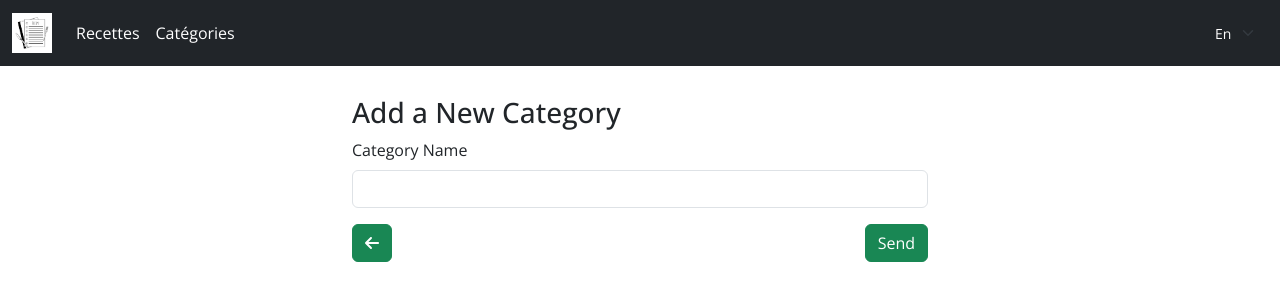
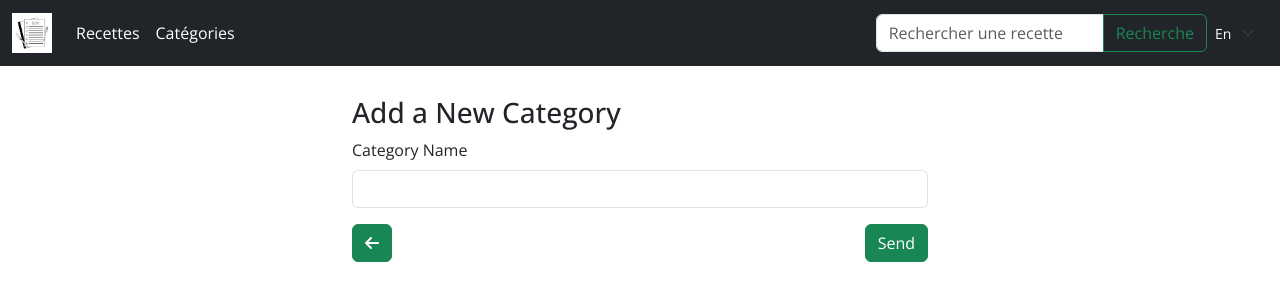
Before and after one commit to medbankole97/gestion-recette-frontEnd, a Vue app: page /categorie/new in a window 1280 px wide. Shown: the top 300 px of the page. Built offline with nearby package versions, Linux system fonts and the light colour scheme; a web font is replaced by a local one.

Commit message:
add input search

```diff
--- a/src/App.vue
+++ b/src/App.vue
@@ -16,6 +16,19 @@
             </li>
           </ul>
         </div>
+
+        <form class="d-flex" @submit.prevent="searchRecipe">
+          <div class="input-group">
+            <input
+              class="form-control"
+              type="search"
+              placeholder="Rechercher une recette"
+              v-model="searchQuery"
+              aria-label="Rechercher"
+            />
+            <button class="btn btn-outline-success" type="submit">Recherche</button>
+          </div>
+        </form>
         <div class="d-flex">
           <select id="langue" class="form-select form-select-sm bg-dark text-white border-0" @change="changeLanguage">
             <option value="en">En</option>
@@ -27,33 +40,50 @@
 
     <div class="content mt-5 pt-5">
       <router-view />
+      <div v-if="recetteStore.searchResults.length">
+        <h3>Résultats de recherche :</h3>
+        <ul>
+          <li v-for="recette in recetteStore.searchResults" :key="recette.id">
+            {{ recette.titre }}
+          </li>
+        </ul>
+      </div>
+      <div v-else-if="noResults">
+        <div class="alert alert-warning" role="alert">
+          Aucune recette trouvée
+        </div>
+      </div>
     </div>
   </div>
 </template>
 
 <script setup>
+import { ref } from 'vue';
+import { useRecetteStore } from './store/recetteStore';
 import { useI18n } from 'vue-i18n';
 
 const { locale } = useI18n();
+const searchQuery = ref('');
+const recetteStore = useRecetteStore();
+const noResults = ref(false);
 
 function changeLanguage(event) {
-  locale.value = event.target.value;}
+  locale.value = event.target.value;
+}
 
-
+function searchRecipe() {
+  recetteStore.searchRecettes(searchQuery.value);
+  noResults.value = recetteStore.searchResults.length === 0;
+}
 </script>
 
-
 <style scoped>
-
 .logo {
   height: 40px;
   width: auto;
 }
 
-
 .content {
   padding-top: 70px;
 }
-
-
 </style>
--- a/src/components/recettes/AjoutRecette.vue
+++ b/src/components/recettes/AjoutRecette.vue
@@ -82,7 +82,7 @@ const onSubmit = () => {
 }
 
 .hight {
-  background-image: url('/src/assets/cuisine/kebab.jpg');
+  background-image: url('/src/assets/cuisine/boulette.jpg');
   background-size: cover;
   background-position: center;
   height: 100vh;
--- a/src/locales/en.json
+++ b/src/locales/en.json
@@ -49,6 +49,7 @@
       "titre": "List of Categories",
       "col1": "Category Name",
       "col2": "Action",
+      "list": "New Category",
       "data": "No data"
     },
     "create": {
--- a/src/store/recetteStore.js
+++ b/src/store/recetteStore.js
@@ -23,6 +23,7 @@ export const useRecetteStore = defineStore("recetteStore", {
       ingredients: null,
       type: null,
     }),
+    searchResults: [], // Ajouter cette ligne
   }),
   actions: {
     resetForm() {
@@ -31,8 +32,8 @@ export const useRecetteStore = defineStore("recetteStore", {
       this.recetteForm.type = null;
     },
     getRecipeById(id) {
-      const result = this.recettes.find(r => r.id == id)
-      return result
+      const result = this.recettes.find(r => r.id == id);
+      return result;
     },
     edit(id, newRecette) {
       const index = this.recettes.findIndex((f) => f.id == id);
@@ -64,7 +65,12 @@ export const useRecetteStore = defineStore("recetteStore", {
         id: newId,
       };
       this.recettes.push(recette);
-      this.resetForm()
-    }
+      this.resetForm();
+    },
+    searchRecettes(query) {
+      this.searchResults = this.recettes.filter(recette =>
+        recette.titre.toLowerCase().includes(query.toLowerCase())
+      );
+    },
   },
 });
```
